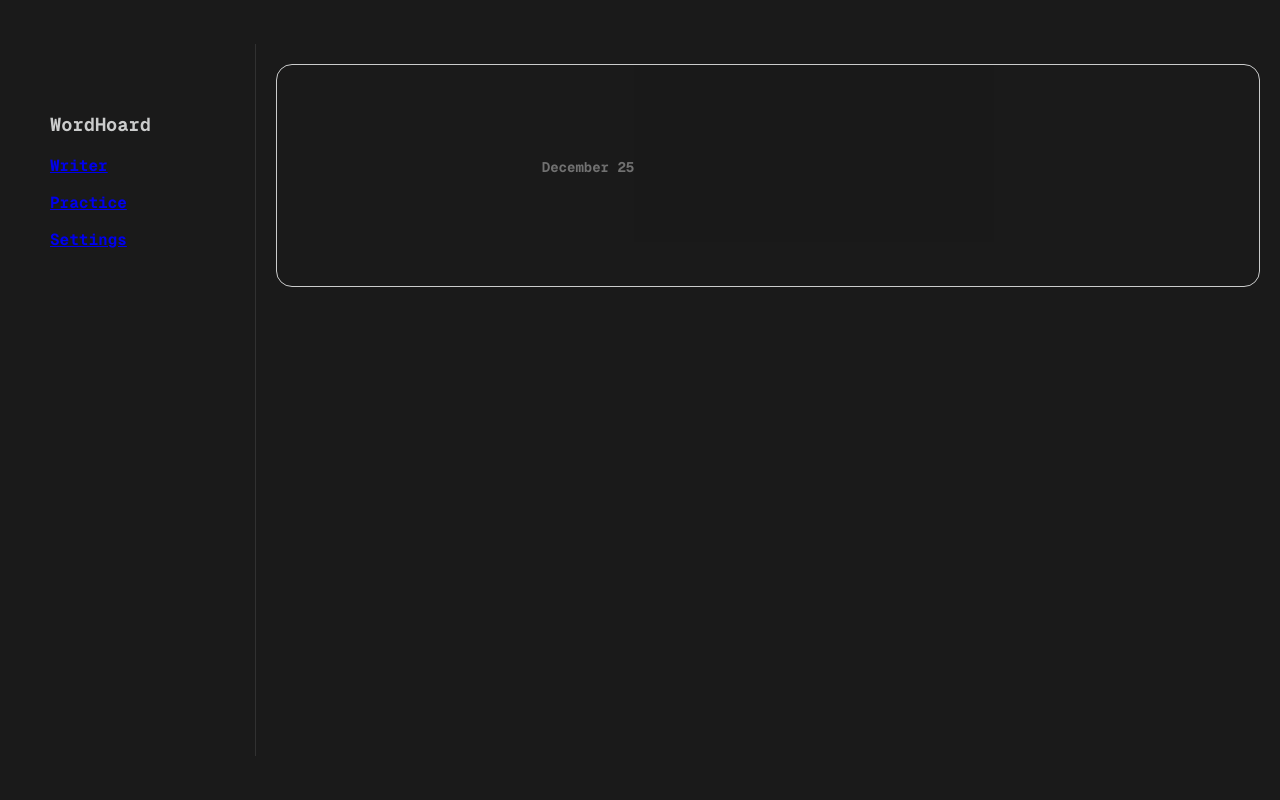
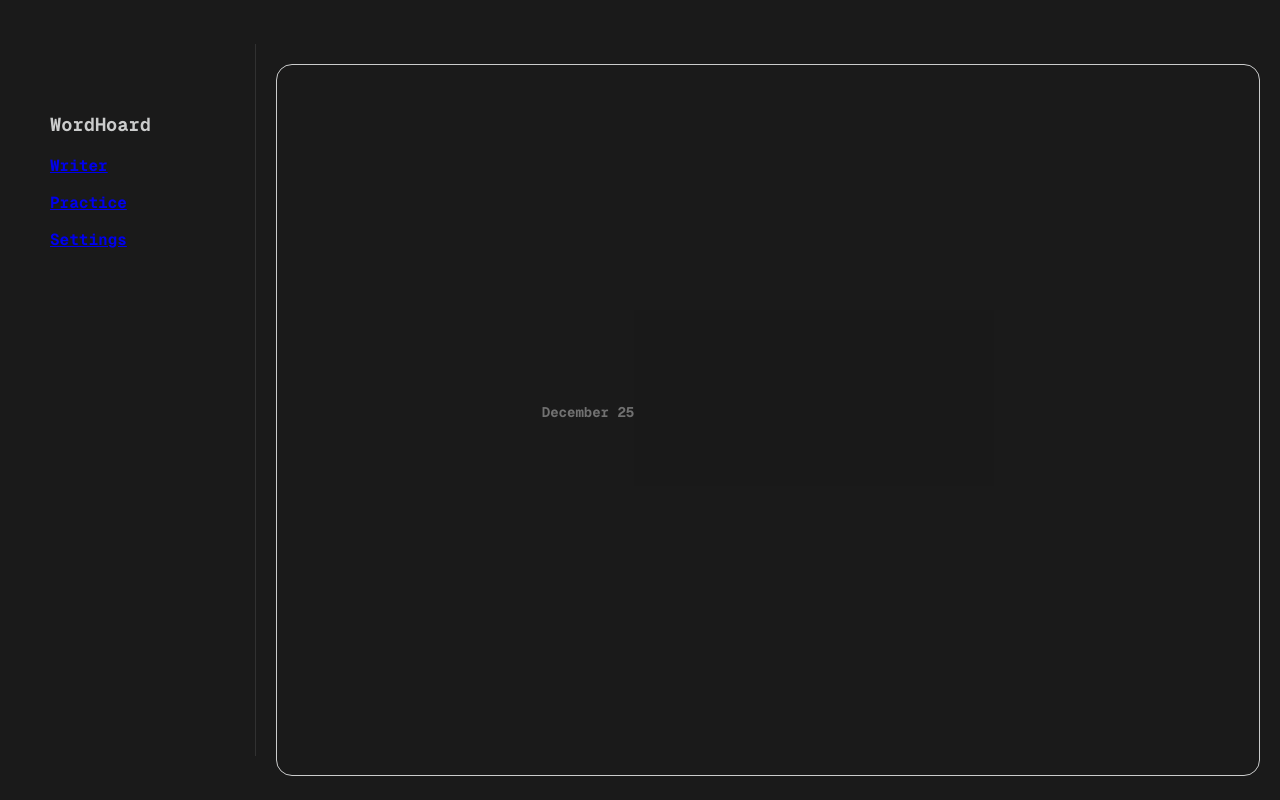
Before and after one commit to einargudnig/wordhoard, a React (Vite) app: page /writer in a window 1280 px wide. Built offline with nearby package versions, Linux system fonts and the light colour scheme.

Commit message:
starting to improve writer layout

```diff
--- a/src/index.css
+++ b/src/index.css
@@ -83,9 +83,11 @@ main {
   margin: 20px 20px 20px 20px;
   border: 1px solid var(--fg);
   border-radius: 16px;
+  height: 100%;
 }
 
 section {
+  displau: flex;
   position: relative;
   height: calc(5 * var(--line-height));
 }
```
